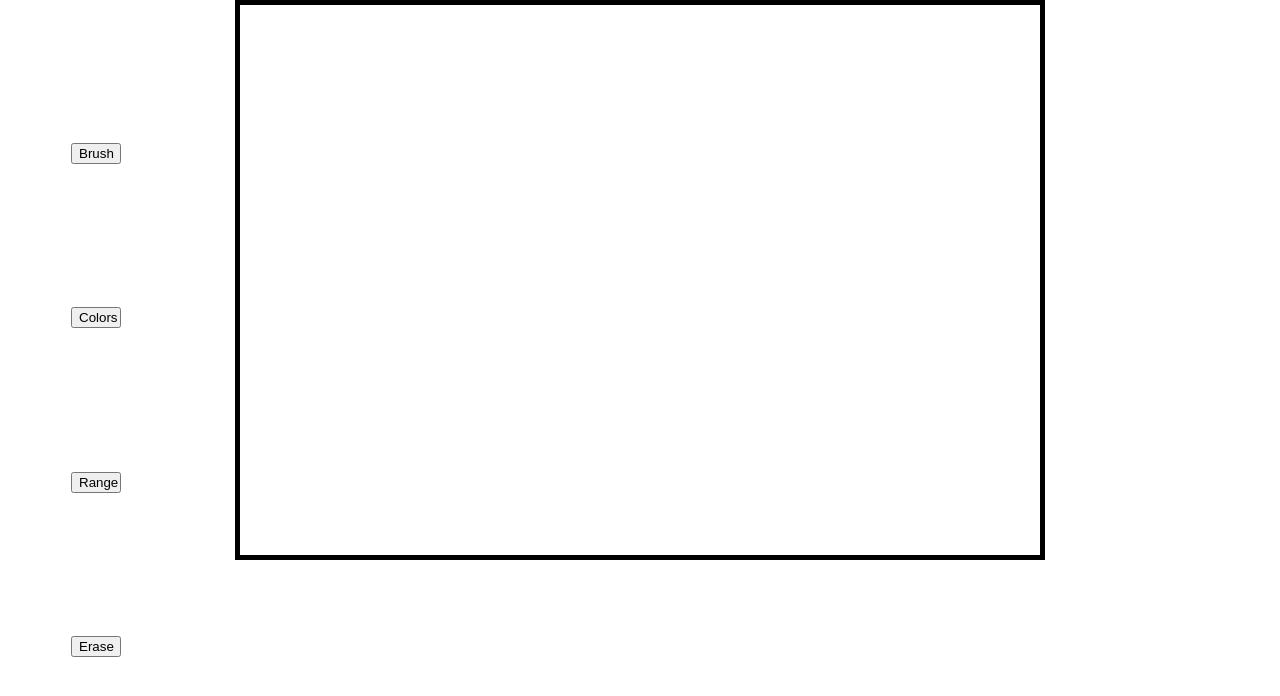
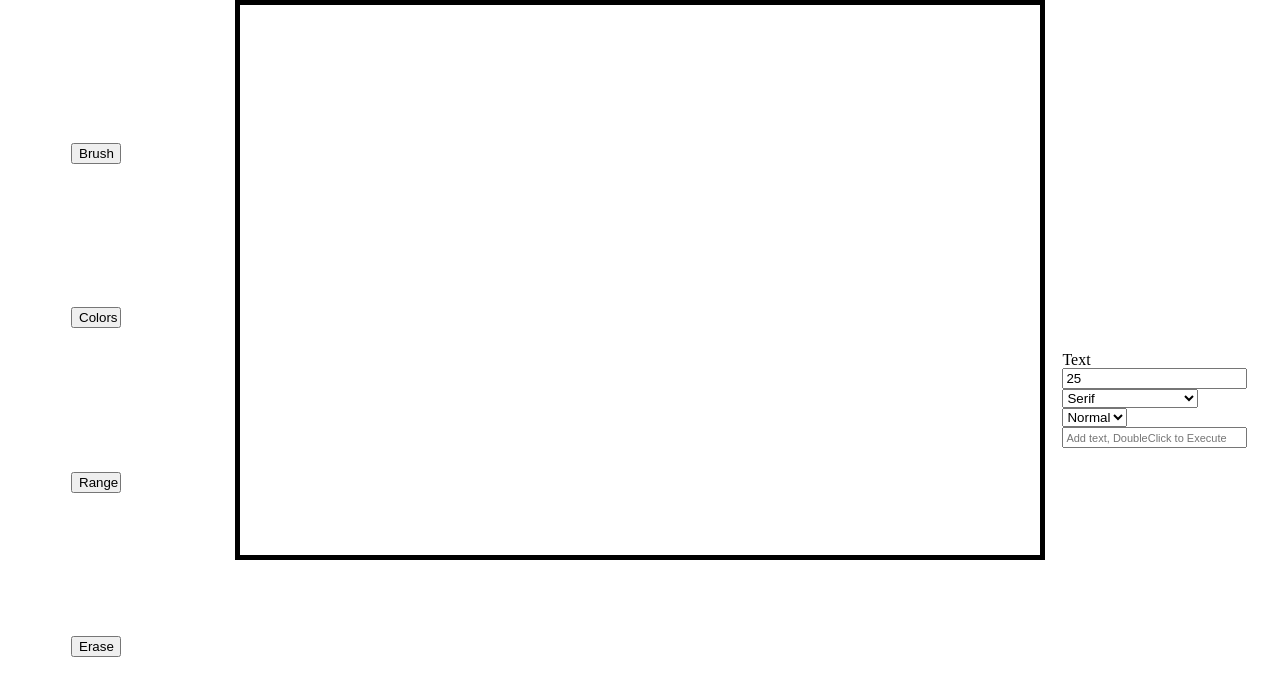
Before and after one commit to Jake-Kim38/My_Canvas, a plain HTML site: page index.html in a window 1280 px wide. Drawn offline with Linux system fonts and the light colour scheme; files whose address does not match are found by name.

Commit message:
~text input

```diff
--- a/app.js
+++ b/app.js
@@ -21,6 +21,11 @@ const eraseBtn = document.querySelector(".fourth__btn");
 const hidErase = document.querySelector(".hid__erase");
 const hidBtnErase = document.querySelector(".hid__erase button:first-child");
 const hidBtnDestroy = document.querySelector(".hid__erase button:last-child");
+
+const textInput = document.querySelector("#text");
+const textSize = document.querySelector("#fontSizes");
+const textFont = document.querySelector("#fontTypes");
+const textBold = document.querySelector("#fontWeights");
 
 const CANVAS_WIDTH = 800;
 const CANVAS_HEIGHT = 550;
@@ -162,6 +167,20 @@ function onDestroyClick() {
   }
 }
 
+function onDoubleClick(event) {
+  const text = textInput.value;
+  const mySize = textSize.value;
+  const myFont = textFont.value;
+  const myBold = textBold.value;
+  if (text !== "") {
+    ctx.save();
+    ctx.lineWidth = 1;
+    ctx.font = `${myBold} ${mySize}px ${myFont}`;
+    ctx.fillText(text, event.offsetX, event.offsetY);
+    ctx.restore();
+  }
+}
+
 function hello() {
   alert("hello");
 }
@@ -170,6 +189,7 @@ canvas.addEventListener("mousemove", onMove);
 canvas.addEventListener("mousedown", startPainting);
 canvas.addEventListener("mouseup", cancelPainting);
 canvas.addEventListener("click", onCanvasClick);
+canvas.addEventListener("dblclick", onDoubleClick);
 
 fillBtn.addEventListener("click", handleFillClickOne);
 hidBtn.addEventListener("click", handleFillClickTwo);
--- a/css/screen/rightside.css
+++ b/css/screen/rightside.css
@@ -5,7 +5,7 @@
   display: flex;
   flex-direction: column;
   justify-content: space-evenly;
-  right: 0;
+  right: 2%;
 }
 
 .right__side button {
@@ -13,14 +13,6 @@
   width: 50px;
 }
 
-.hid__text {
-  display: flex;
-  justify-content: center;
-  align-items: center;
-  flex-direction: column;
-  position: absolute;
-  width: 250px;
-  height: 100%;
-  gap: 15px;
-  background-color: royalblue;
+#text::placeholder {
+  font-size: 11px;
 }
--- a/index.html
+++ b/index.html
@@ -70,6 +70,81 @@
       </div>
     </div>
 
+    <div class="right__side">
+      <fieldset>
+        <legend>Text</legend>
+        <div class="tools__text">
+          <input type="number" min="1" value="25" id="fontSizes" />
+          <select id="fontTypes" autocomplete="off" required="">
+            <option value="serif" style="font-family: serif">Serif</option>
+            <option value="sans-serif" style="font-family: sans-serif">
+              Sans-serif
+            </option>
+            <option value="courier new" style="font-family: courier new">
+              Courier New
+            </option>
+            <option value="Lucida Console" style="font-family: Lucida Console">
+              Lucida Console
+            </option>
+            <option value="cursive" style="font-family: cursive">
+              Cursive
+            </option>
+            <option
+              value="Brush Script MT"
+              style="font-family: Brush Script MT"
+            >
+              Brush Script MT
+            </option>
+            <option
+              value="lucida Handwriting"
+              style="font-family: lucida Handwriting"
+            >
+              Lucida Handwriting
+            </option>
+            <option value="copperplate" style="font-family: copperplate">
+              Copperplate
+            </option>
+            <option value="papyrus" style="font-family: Papyrus">
+              Papyrus
+            </option>
+            <option
+              value="'Noto Sans KR', sans-serif"
+              style="font-family: 'Noto Sans KR', sans-serif"
+            >
+              Noto Sans 한글
+            </option>
+            <option
+              value="'Nanum Myeongjo', serif"
+              style="font-family: 'Nanum Myeongjo', serif"
+            >
+              나눔 명조
+            </option>
+            <option
+              value="'Nanum Pen Script', cursive"
+              style="font-family: 'Nanum Pen Script', cursive"
+            >
+              나눔펜
+            </option>
+            <option
+              value="'Jua', sans-serif"
+              style="font-family: 'Jua', sans-serif"
+            >
+              주아
+            </option>
+          </select>
+          <select id="fontWeights" required="">
+            <option value="normal" selected="">Normal</option>
+            <option value="bolder">Bold</option>
+          </select>
+        </div>
+        <input
+          type="text"
+          placeholder="Add text, DoubleClick to Execute"
+          id="text"
+        />
+      </fieldset>
+    </div>
+
     <canvas></canvas>
     <script src="app.js"></script>
   </body>
```
